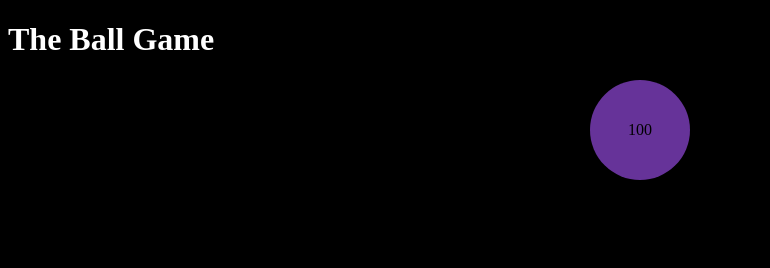
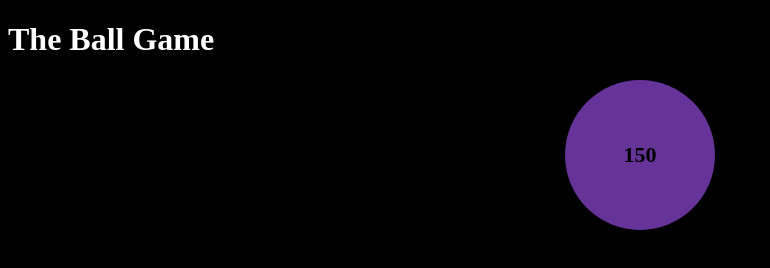
Before and after one commit to avivdb/ex, a plain HTML site: page index.html in a window 1280 px wide. Both pictures are taken after a click on the element "100". Shown: the whole page, without its empty margins (0-770 px from the left). Drawn offline with Linux system fonts and the light colour scheme.

Commit message:
Add styling and functionality to ball

```diff
--- a/index.html
+++ b/index.html
@@ -10,7 +10,7 @@
 
 <body>
     <h1>The Ball Game</h1>
-    <div onclick="onBallClicked()" class="ball">100</div>
+    <div onclick="onBallClicked(this)" class="ball">100</div>
     <script src="main.js"></script>
 </body>
 
--- a/main.js
+++ b/main.js
@@ -1,3 +1,24 @@
-function onBallClicked() {
-    console.log('hello');
+var gELBall
+function onBallClicked(elBall) {
+
+    var ballHeight = parseInt(elBall.style.height) || 100
+    var ballWidth = parseInt(elBall.style.width) || 100
+    var lineHeight = parseInt(elBall.style.lineHeight) || 100
+
+    ballHeight += 50
+    ballWidth += 50
+    lineHeight += 50
+
+    if (ballHeight > 400) {
+        ballHeight = 100
+        ballWidth = 100
+        lineHeight = 100
+    }
+
+    elBall.innerHTML = ballWidth
+    elBall.style.width = ballWidth + 'px'
+    elBall.style.height = ballHeight + 'px'
+    elBall.style.lineHeight = lineHeight + 'px'
+
+
 }
--- a/style.css
+++ b/style.css
@@ -9,9 +9,14 @@ h1 {
 .ball {
     width: 100px;
     height: 100px;
+    margin: auto auto;
     border-radius: 50%;
+
+    font-size: 22px;
+    font-weight: bold;
     background-color: rebeccapurple;
     text-align: center;
     line-height: 100px;
-    margin: auto auto;
+
+    transition: 1s;
 }
```
Also changed, not shown: 1 other file.
